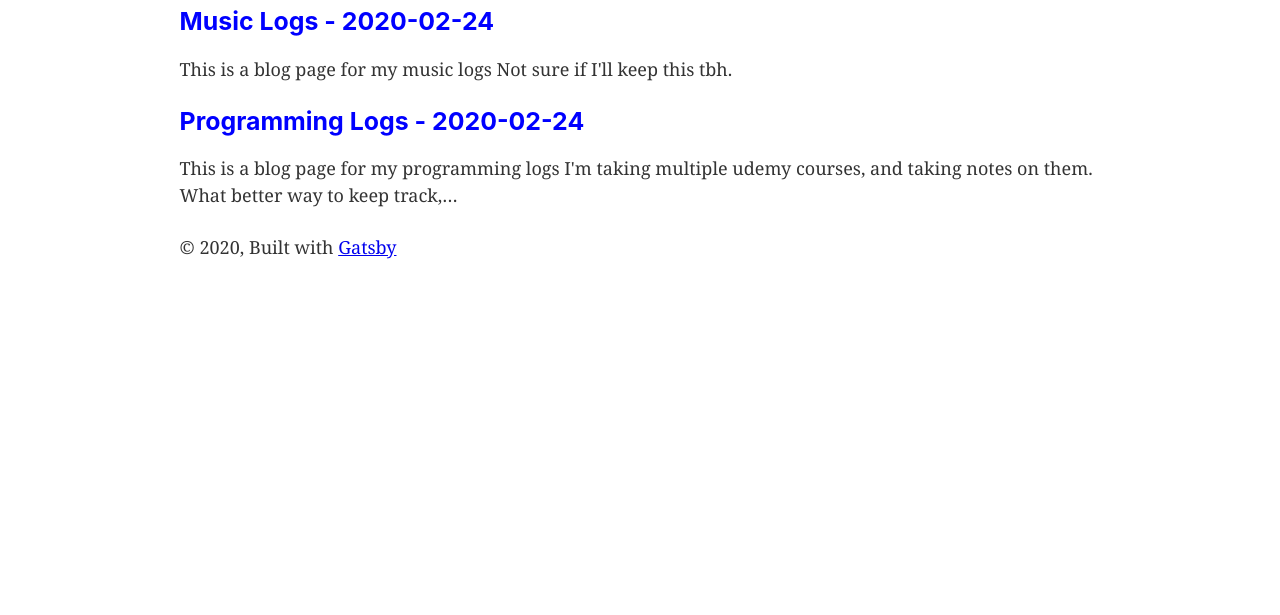
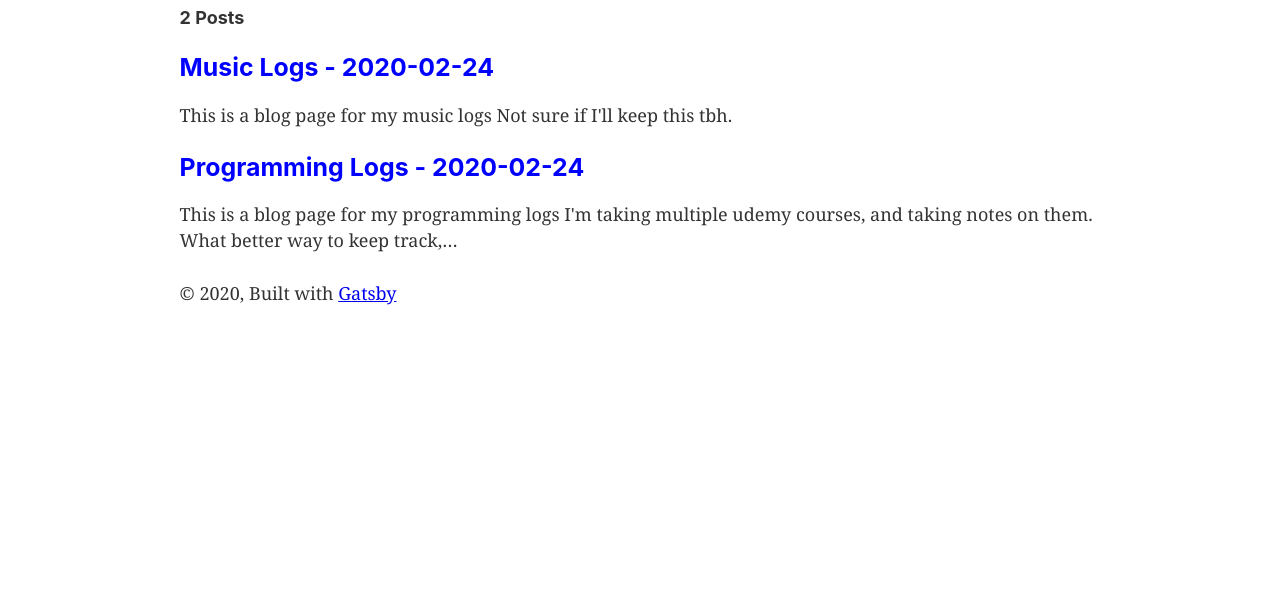
Before and after one commit to danielbyun/gatsby-blog, a Gatsby site: page / in a window 1280 px wide. Shown: the part 185-800 px from the top of the page. Built offline with nearby package versions, Linux system fonts and the light colour scheme; Gatsby itself is replaced by a stand-in of ours.

Commit message:
Added # of posts

```diff
--- a/src/pages/index.js
+++ b/src/pages/index.js
@@ -21,6 +21,7 @@ export default ({ data }) => {
       <SEO title="Home" />
       <div>
         <h1>Dan's Blog</h1>
+        <h4>{data.allMarkdownRemark.totalCount} Posts</h4>
         {data.allMarkdownRemark.edges.map(({ node }) => (
           <div key={node.id}>
             <BlogLink to={node.fields.slug}>
```
